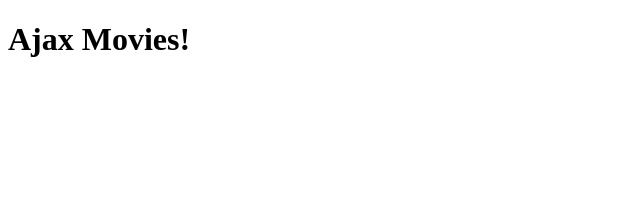
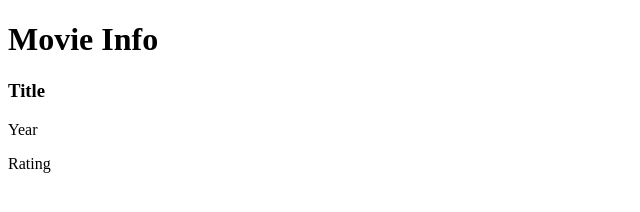
Before and after one commit to moehamka34/Ajaxthings, a plain HTML site: page index.html in a window 1280 px wide. Shown: the whole page, without its empty margins (0-640 px from the left). Drawn offline with nearby package versions, Linux system fonts and the light colour scheme; no server answers.

Commit message:
updated html

```diff
--- a/index.html
+++ b/index.html
@@ -9,6 +9,15 @@
     <title>Document</title>
 </head>
 <body>
-   <h1>Ajax Movies!</h1>
+
+<h1>Movie Info</h1>
+<main>
+  <h3>Title</h3>
+  <p id="title"></p>
+  <p>Year</p>
+  <p id="year"></p>
+  <p>Rating</p>
+  <p id="rated"></p>
+</main>
 </body>
 </html>
```
